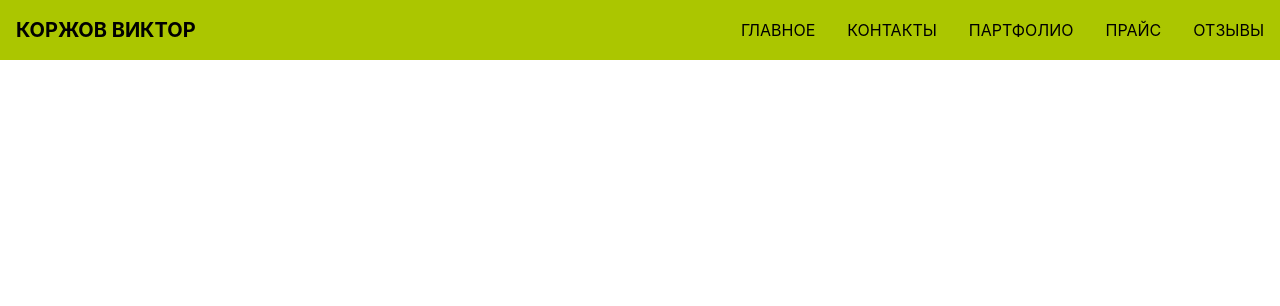
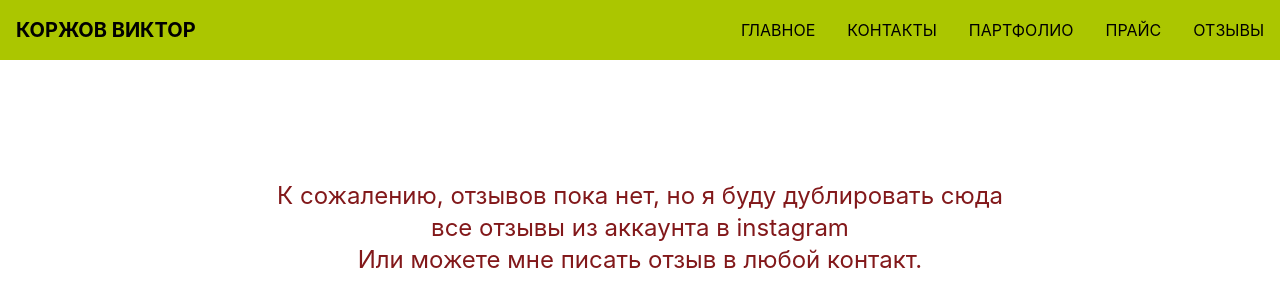
Before and after one commit to SwarmGost404/photographer, a React (Vite) app: page /review in a window 1280 px wide. Shown: the top 306 px of the page. Built offline with nearby package versions, Linux system fonts and the light colour scheme.

Commit message:
create review page

```diff
--- a/src/App.tsx
+++ b/src/App.tsx
@@ -7,6 +7,7 @@ import Price from "./view/Price"
 import Street from "./view/Street"
 import FasionSolo from "./view/FasionSolo"
 import LoveStory from "./view/LoveStory"
+import Review from "./view/Review"
 
 
 function App() {
@@ -18,6 +19,7 @@ function App() {
         <Route path="/about" element={<About />} />
         <Route path="/alboms" element={<Alboms />} />
         <Route path="/price" element={<Price />} />
+        <Route path="/review" element={<Review />} />
         <Route path="/price">
           <Route path="street" element={<Street />} />
           <Route path="fasionsolo" element={<FasionSolo />} />
--- /dev/null
+++ b/src/view/Review.tsx
@@ -0,0 +1,10 @@
+
+function Review() {
+
+    return (
+        <div className="mx-[20%] my-30 text-center text-2xl text-red-900 ">
+            <p>К сожалению, отзывов пока нет, но я буду дублировать сюда все отзывы из аккаунта в <a href="https://instagram.com/swarmgost">instagram</a><br />{" Или можете мне писать отзыв в любой контакт."}</p>
+        </div>
+    )
+}
+export default Review;
```
